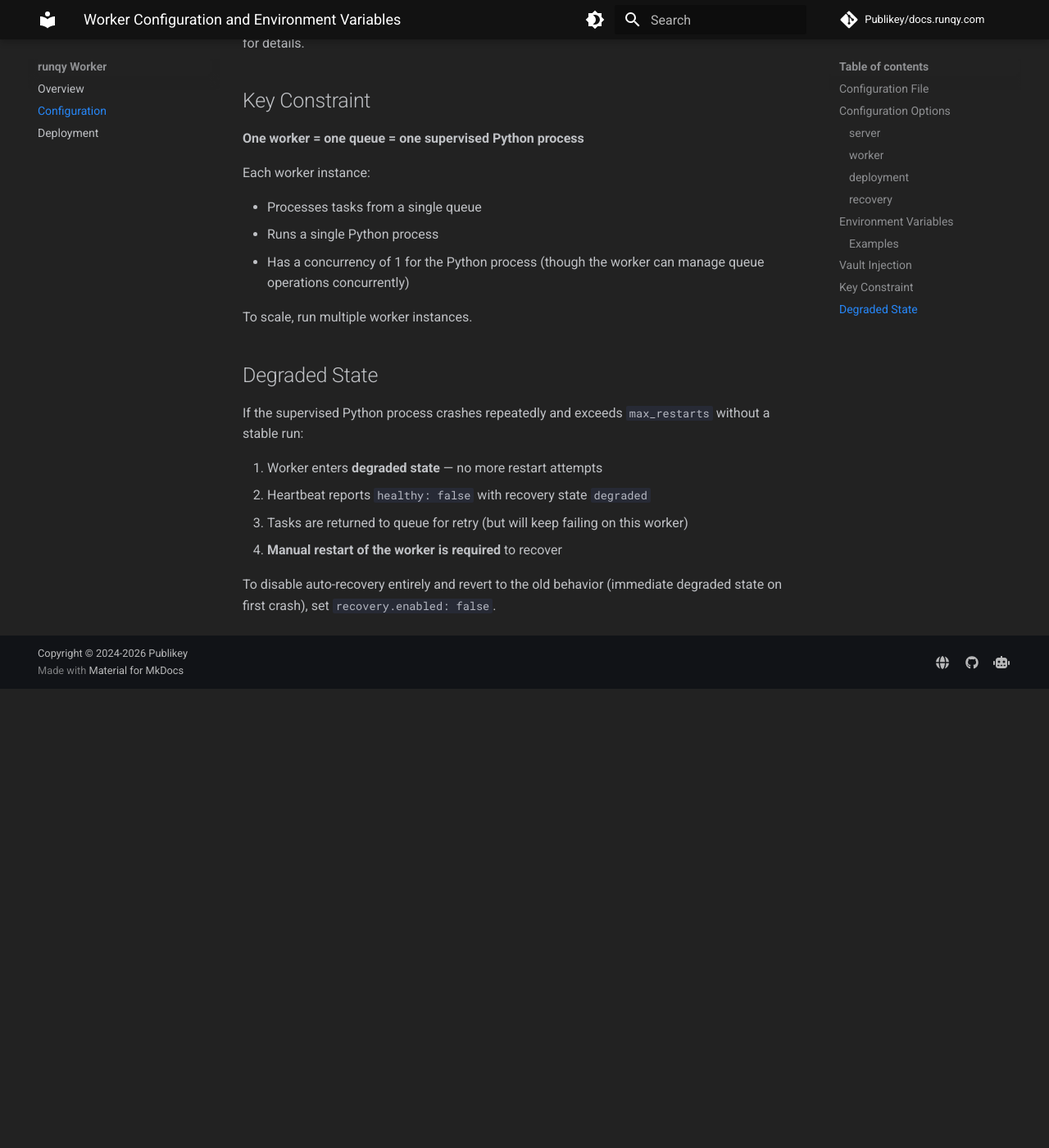
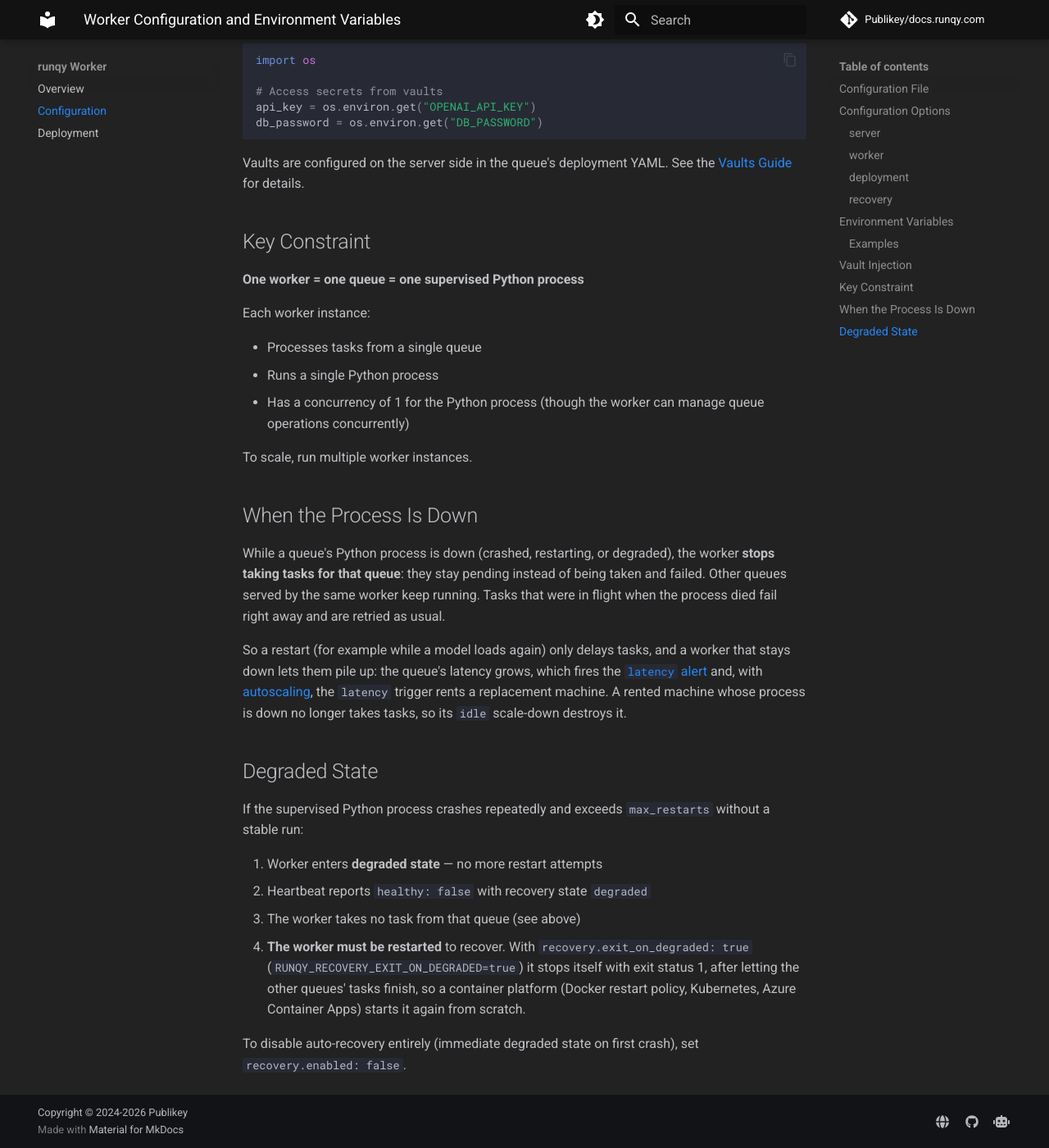
Before and after one commit to Publikey/docs.runqy.com, an MkDocs documentation site: the page built from docs/worker/configuration.md, in a window 1280 px wide and 1400 px high, scrolled down 5084 px. Shown: the whole window at 82% size. Built offline with MkDocs 1.6.1 and Material for MkDocs 9.7.7, drawn with Linux system fonts in a browser that asks for light colours; comment, search, counter and statistics services are not loaded; before the commit the page ends 5924 px from its top, so only the background shows below that; some of the changed text lies outside the part shown.

Commit message:
docs(worker): tasks wait while the process is down, recovery.exit_on_degraded
Co-Authored-By: Claude Opus 5.5 <noreply@anthropic.com>

````diff
--- a/docs/worker/configuration.md
+++ b/docs/worker/configuration.md
@@ -76,6 +76,7 @@ Controls auto-recovery when a supervised Python process crashes. Enabled by defa
 | `max_delay` | duration | No | Maximum delay between restart attempts (default: `5m`) |
 | `backoff_factor` | float | No | Multiplier for exponential backoff between restarts (default: `2.0`) |
 | `cooldown_period` | duration | No | Time without crash to reset the failure counter (default: `10m`) |
+| `exit_on_degraded` | bool | No | Stop the worker (exit status 1) once a process is degraded, so the container platform restarts it (default: `false`) |
 
 ```yaml
 recovery:
@@ -85,10 +86,12 @@ recovery:
   max_delay: "5m"
   backoff_factor: 2.0
   cooldown_period: "10m"
+  exit_on_degraded: false
 ```
 
 !!! info "How auto-recovery works"
-    When a Python process crashes, the worker automatically restarts it with exponential backoff.
+    When a Python process exits without the worker asking it to (a crash, a kill, or even
+    exit status 0), the worker automatically restarts it with exponential backoff.
     If the process keeps crashing (reaching `max_restarts` without a stable run), the worker enters
     **degraded state** and stops retrying — manual restart is required. If the process runs
     successfully for `cooldown_period`, the failure counter resets to zero.
@@ -120,6 +123,7 @@ All configuration values can be set via environment variables, which take priori
 | `RUNQY_RECOVERY_INITIAL_DELAY` | Initial delay before restart attempt | `1s` |
 | `RUNQY_RECOVERY_MAX_DELAY` | Maximum backoff delay between restarts | `5m` |
 | `RUNQY_RECOVERY_COOLDOWN` | Stable run time to reset failure counter | `10m` |
+| `RUNQY_RECOVERY_EXIT_ON_DEGRADED` | Stop the worker (exit status 1) once a process is degraded (`true`/`false`) | `false` |
 | `RUNQY_INSTANCE_ID` | Autoscaler correlation id, echoed in the heartbeat. Set automatically on machines the [autoscaler](../guides/autoscaling.md) provisions | - |
 | `RUNQY_PROTECTED` | Declare this worker protected from autoscaling scale-down (`true`/`false`) | `false` |
 | `RUNQY_UPDATE_BASE_URL` | Where [`worker_update`](../guides/worker-control.md#worker-update) downloads releases (mirror with the GitHub releases layout) | GitHub releases |
@@ -187,13 +191,29 @@ Each worker instance:
 
 To scale, run multiple worker instances.
 
+## When the Process Is Down
+
+While a queue's Python process is down (crashed, restarting, or degraded), the worker **stops
+taking tasks for that queue**: they stay pending instead of being taken and failed. Other queues
+served by the same worker keep running. Tasks that were in flight when the process died fail
+right away and are retried as usual.
+
+So a restart (for example while a model loads again) only delays tasks, and a worker that stays
+down lets them pile up: the queue's latency grows, which fires the
+[`latency` alert](../guides/alerting.md) and, with [autoscaling](../guides/autoscaling.md), the
+`latency` trigger rents a replacement machine. A rented machine whose process is down no longer
+takes tasks, so its `idle` scale-down destroys it.
+
 ## Degraded State
 
 If the supervised Python process crashes repeatedly and exceeds `max_restarts` without a stable run:
 
 1. Worker enters **degraded state** — no more restart attempts
 2. Heartbeat reports `healthy: false` with recovery state `degraded`
-3. Tasks are returned to queue for retry (but will keep failing on this worker)
-4. **Manual restart of the worker is required** to recover
+3. The worker takes no task from that queue (see above)
+4. **The worker must be restarted** to recover. With `recovery.exit_on_degraded: true`
+   (`RUNQY_RECOVERY_EXIT_ON_DEGRADED=true`) it stops itself with exit status 1, after letting
+   the other queues' tasks finish, so a container platform (Docker restart policy, Kubernetes,
+   Azure Container Apps) starts it again from scratch.
 
-To disable auto-recovery entirely and revert to the old behavior (immediate degraded state on first crash), set `recovery.enabled: false`.
+To disable auto-recovery entirely (immediate degraded state on first crash), set `recovery.enabled: false`.
````
